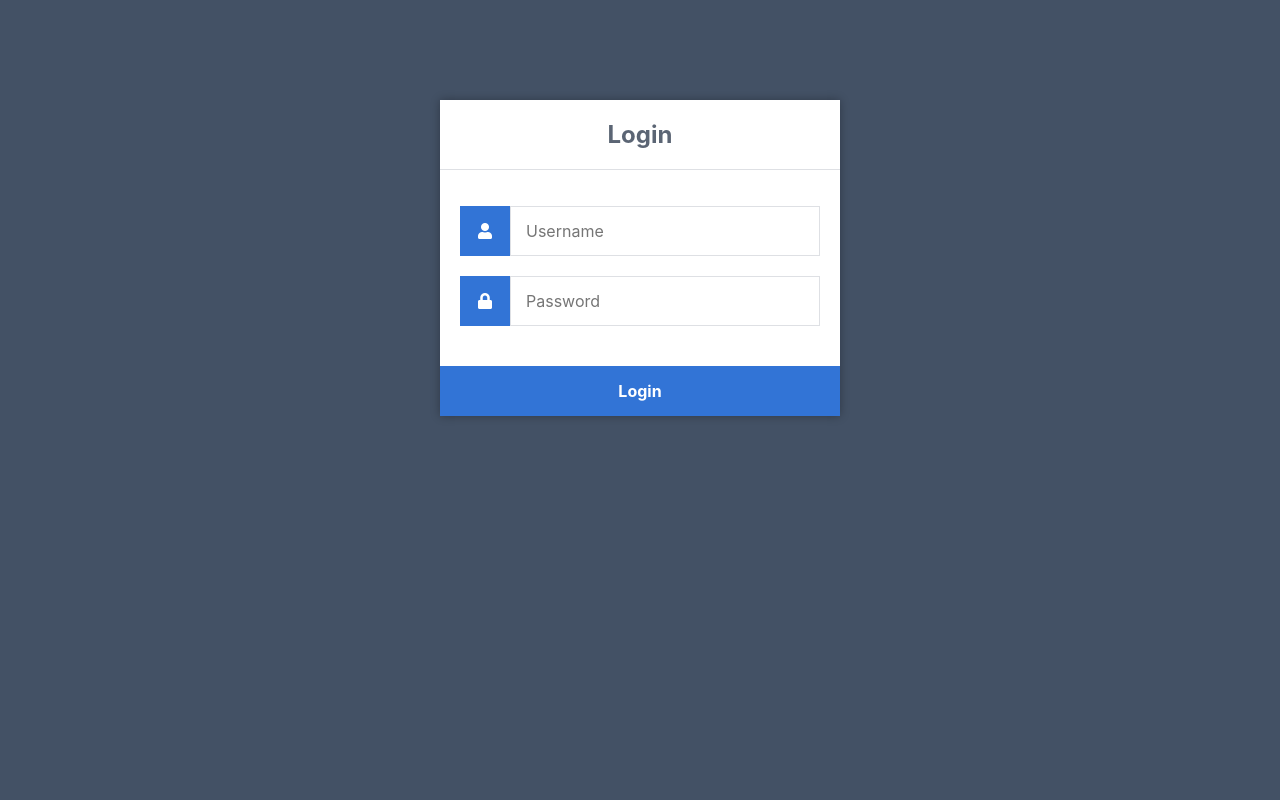
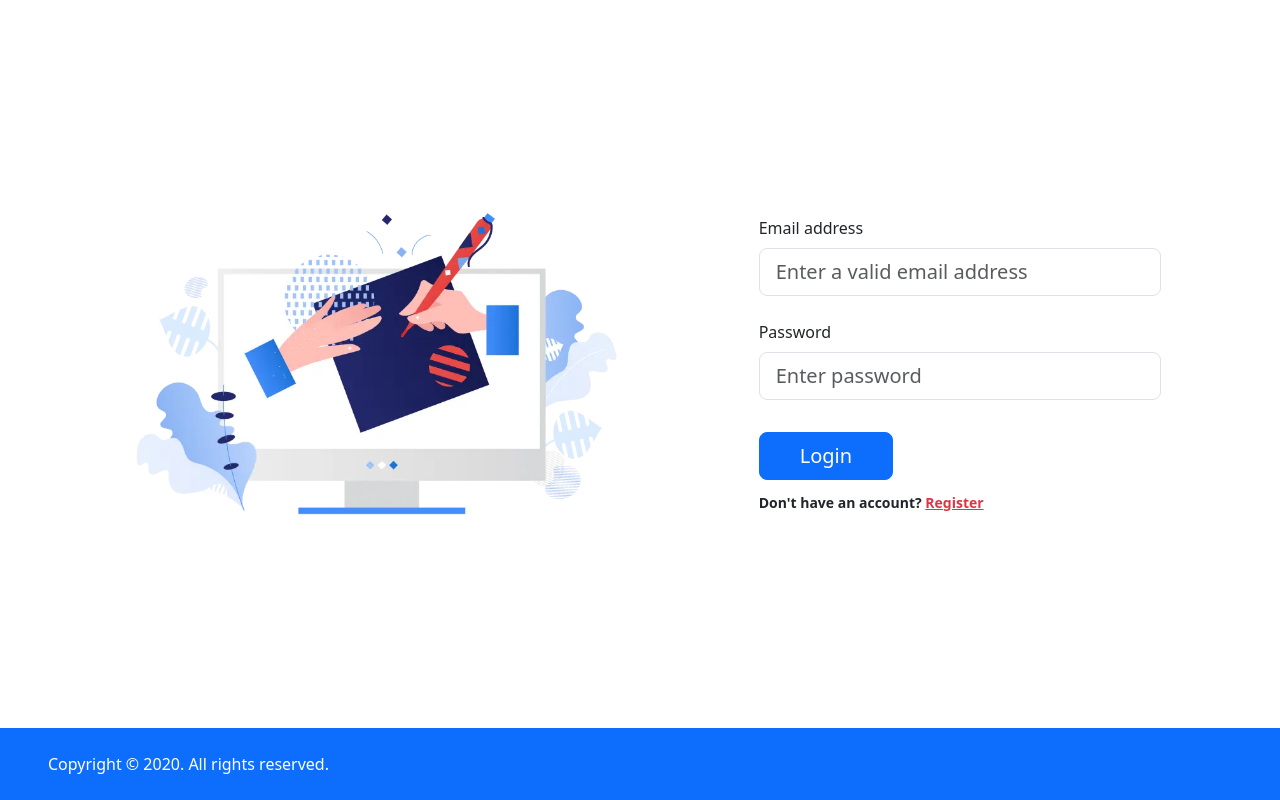
Before and after one commit to Hussein-Mourad/blog-website, a PHP site: page /login.php in a window 1280 px wide. Run offline with PHP 8.4, Linux system fonts and the light colour scheme.

Commit message:
login page

```diff
--- a/handleLogin.php
+++ b/handleLogin.php
@@ -1,6 +1,5 @@
 <?php
-session_start();
-require "users.php";
-$user= User::login("hussein3@hussein.com", "123456");
+require "auth.php";
+$user = Auth::login("hussein3@hjjussein.com", "123456");
 if ($user)
     $_SESSION["user"] = serialize($user);
--- a/login.php
+++ b/login.php
@@ -1,25 +1,90 @@
 <!DOCTYPE html>
-<html>
-	<head>
-		<meta charset="utf-8">
-		<title>Login</title>
-		<link rel="stylesheet" href="https://use.fontawesome.com/releases/v5.7.1/css/all.css">
-        <link href="style.css" rel="stylesheet" type="text/css">
-	</head>
-	<body>
-		<div class="login">
-			<h1>Login</h1>
-			<form action="authenticate.php" method="post">
-				<label for="username">
-					<i class="fas fa-user"></i>
-				</label>
-				<input type="text" name="username" placeholder="Username" id="username">
-				<label for="password">
-					<i class="fas fa-lock"></i>
-				</label>
-				<input type="password" name="password" placeholder="Password" id="password">
-				<input type="submit" value="Login">
-			</form>
+<html lang="en">
+
+<head>
+	<meta charset="UTF-8">
+	<meta name="viewport" content="width=device-width, initial-scale=1.0">
+	<title>Login Page</title>
+	<link rel="stylesheet" href="assets/dist/css/bootstrap.min.css">
+	<style>
+		.divider:after,
+		.divider:before {
+			content: "";
+			flex: 1;
+			height: 1px;
+			background: #eee;
+		}
+
+		.h-custom {
+			height: calc(100% - 72px);
+		}
+
+		@media (max-width: 450px) {
+			.h-custom {
+				height: 100%;
+			}
+		}
+	</style>
+</head>
+
+<body>
+	<section class="vh-100">
+		<div class="container-fluid h-custom">
+			<div class="row d-flex justify-content-center align-items-center h-100">
+				<div class="col-md-9 col-lg-6 col-xl-5">
+					<img src="assets/imgs/banner.webp" class="img-fluid" alt="Sample image">
+				</div>
+				<div class="col-md-8 col-lg-6 col-xl-4 offset-xl-1">
+					<form>
+						<!-- Email input -->
+						<div class="form-outline mb-4">
+							<label class="form-label" for="emailField">Email address</label>
+							<input name="email" type="email" id="emailField" class="form-control form-control-lg" placeholder="Enter a valid email address" />
+							<small class="text-danger" for="emailField"></small>
+						</div>
+
+						<!-- Password input -->
+						<div class="form-outline mb-3">
+							<label class="form-label" for="passwordField">Password</label>
+							<input name="email" id="passwordField" type="password" id="form3Example4" class="form-control form-control-lg" placeholder="Enter password" />
+							<small class="text-danger" for="passwordField"></small>
+						</div>
+						<!-- <small class="small text-danger" for="passwordField">Error not password</label> -->
+
+						<div class="text-center text-lg-start mt-4 pt-2">
+							<button type="button" class="btn btn-primary btn-lg" style="padding-left: 2.5rem; padding-right: 2.5rem;">Login</button>
+							<p class="small fw-bold mt-2 pt-1 mb-0">Don't have an account? <a href="#!" class="link-danger">Register</a></p>
+						</div>
+
+					</form>
+				</div>
+			</div>
 		</div>
-	</body>
+		<div class="d-flex flex-column flex-md-row text-center text-md-start justify-content-between py-4 px-4 px-xl-5 bg-primary">
+			<!-- Copyright -->
+			<div class="text-white mb-3 mb-md-0">
+				Copyright © 2020. All rights reserved.
+			</div>
+			<!-- Copyright -->
+
+			<!-- Right -->
+			<div>
+				<a href="#!" class="text-white me-4">
+					<i class="fab fa-facebook-f"></i>
+				</a>
+				<a href="#!" class="text-white me-4">
+					<i class="fab fa-twitter"></i>
+				</a>
+				<a href="#!" class="text-white me-4">
+					<i class="fab fa-google"></i>
+				</a>
+				<a href="#!" class="text-white">
+					<i class="fab fa-linkedin-in"></i>
+				</a>
+			</div>
+			<!-- Right -->
+		</div>
+	</section>
+</body>
+
 </html>
--- a/style.css
+++ /dev/null
@@ -1,58 +0,0 @@
-* {
-    box-sizing: border-box;
-    font-family: -apple-system, BlinkMacSystemFont, "segoe ui", roboto, oxygen, ubuntu, cantarell, "fira sans", "droid sans", "helvetica neue", Arial, sans-serif;
-    font-size: 16px;
-}
-body {
-    background-color: #435165;
-}
-.login {
-    width: 400px;
-    background-color: #ffffff;
-    box-shadow: 0 0 9px 0 rgba(0, 0, 0, 0.3);
-    margin: 100px auto;
-}
-.login h1 {
-    text-align: center;
-    color: #5b6574;
-    font-size: 24px;
-    padding: 20px 0 20px 0;
-    border-bottom: 1px solid #dee0e4;
-}
-.login form {
-    display: flex;
-    flex-wrap: wrap;
-    justify-content: center;
-    padding-top: 20px;
-}
-.login form label {
-    display: flex;
-    justify-content: center;
-    align-items: center;
-    width: 50px;
-    height: 50px;
-    background-color: #3274d6;
-    color: #ffffff;
-}
-.login form input[type="password"], .login form input[type="text"] {
-    width: 310px;
-    height: 50px;
-    border: 1px solid #dee0e4;
-    margin-bottom: 20px;
-    padding: 0 15px;
-}
-.login form input[type="submit"] {
-    width: 100%;
-    padding: 15px;
-   margin-top: 20px;
-    background-color: #3274d6;
-    border: 0;
-    cursor: pointer;
-    font-weight: bold;
-    color: #ffffff;
-    transition: background-color 0.2s;
-}
-.login form input[type="submit"]:hover {
-  background-color: #2868c7;
-    transition: background-color 0.2s;
-}
```
Also changed, not shown: auth.php (renamed from users.php, +83 -32 lines), authenticate.php (deleted, +0 -50 lines), db.php (+6 -3 lines), handleSignup.php (+13 -6 lines), logout.php (added, +7 -0 lines), assets/brand/bootstrap-logo-white.svg (deleted), assets/brand/bootstrap-logo.svg (deleted), assets/imgs/banner.webp (added).
